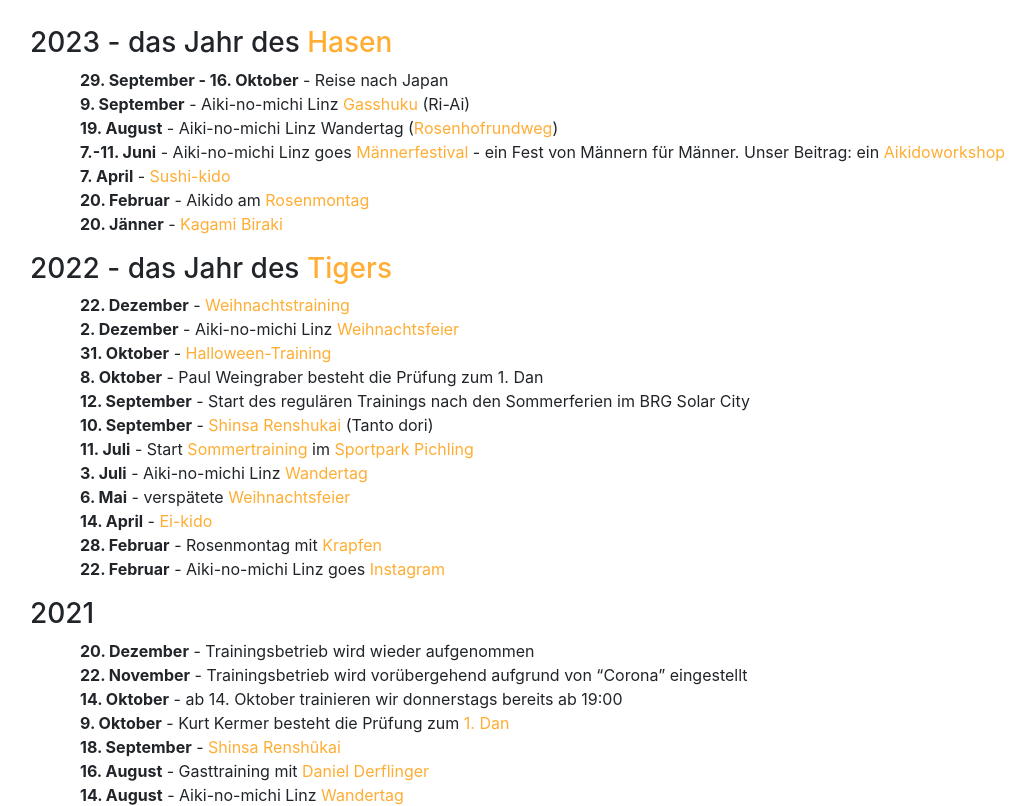
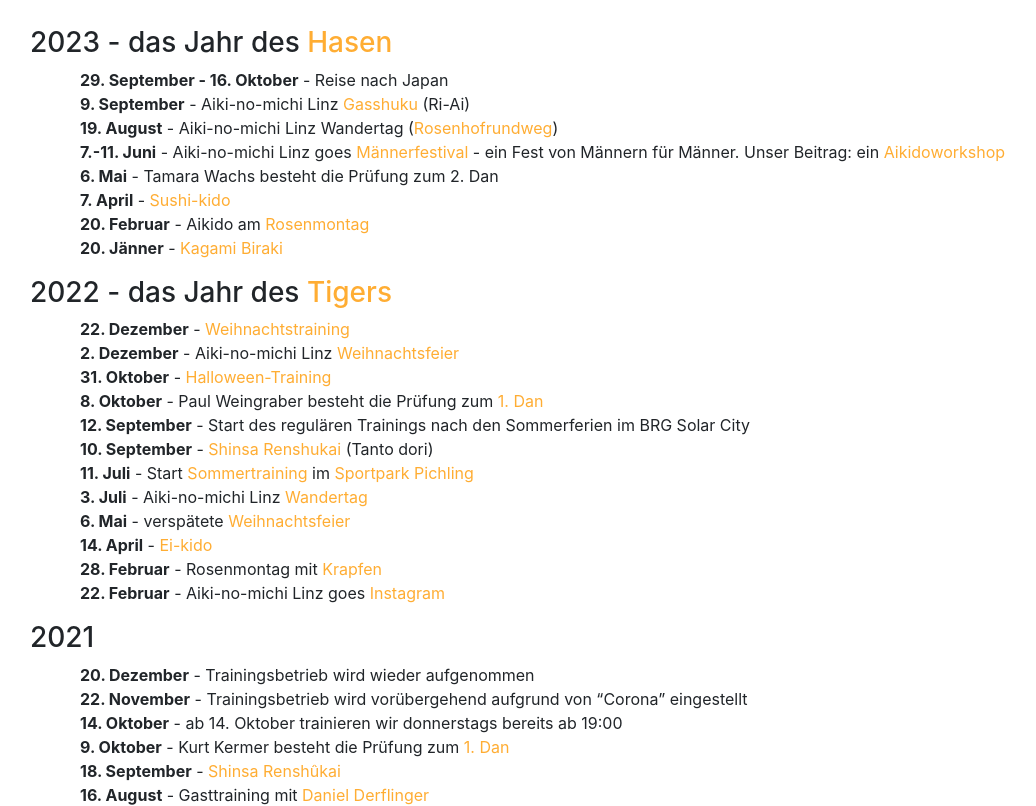
Before and after one commit to TWachs/aikinomichi-linz, a Jekyll site: the page built from aktuelles.md, in a window 1280 px wide and 900 px high, scrolled down 491 px, cut to the strip 94-900 px from the top of the window. Shown: the whole strip, without its empty margins (55-1091 px from the left). Built offline with Jekyll 4.4.1, drawn with Linux system fonts in a browser that asks for light colours; nearby versions of some CDN libraries; some of the changed lines change nothing that is shown.

Commit message:
Update aktuelles.md

```diff
--- a/aktuelles.md
+++ b/aktuelles.md
@@ -14,6 +14,7 @@ title: Aktuelles
 * **9. September** - Aiki-no-michi Linz [Gasshuku](https://www.facebook.com/photo?fbid=688399769961904&set=a.441578571310693){:target="_blank"} (Ri-Ai)
 * **19. August** - Aiki-no-michi Linz Wandertag ([Rosenhofrundweg](https://www.ausflugstipps.at/oesterreich-tour/detail/430001088/rosenhof-rundweg.html){:target="_blank"})
 * **7.-11. Juni** - Aiki-no-michi Linz goes [Männerfestival](https://www.maennerfestival.at/){:target="_blank"} - ein Fest von Männern für Männer. Unser Beitrag: ein [Aikidoworkshop](https://www.maennerfestival.at/aikido.html){:target="_blank"}
+* **6. Mai** - Tamara Wachs besteht die Prüfung zum 2. Dan
 * **7. April** - [Sushi-kido](https://www.facebook.com/photo/?fbid=674288198039728&set=pcb.674288271373054){:target="_blank"}
 * **20. Februar** - Aikido am [Rosenmontag](https://www.facebook.com/photo/?fbid=638725011596047&set=pcb.638725098262705){:target="_blank"}
 * **20. Jänner** - [Kagami Biraki](https://www.facebook.com/photo/?fbid=10227879238633736&set=pcb.10227879239073747){:target="_blank"}
@@ -23,7 +24,7 @@ title: Aktuelles
 * **22. Dezember** - [Weihnachtstraining](https://www.instagram.com/p/CmwQG7KIWy8/?igshid=MDJmNzVkMjY=){:target="_blank"}
 * **2. Dezember** - Aiki-no-michi Linz [Weihnachtsfeier](https://www.instagram.com/p/Cly0QbJI_Xk/?igshid=MDJmNzVkMjY=){:target="_blank"}
 * **31. Oktober** - [Halloween-Training](https://www.facebook.com/photo?fbid=538221621646387&set=pcb.538221754979707){:target="_blank"}
-* **8. Oktober** - Paul Weingraber besteht die Prüfung zum 1. Dan
+* **8. Oktober** - Paul Weingraber besteht die Prüfung zum [1. Dan](https://www.facebook.com/photo?fbid=6113467595415998&set=pcb.6113469222082502){:target="_blank"}
 * **12. September** - Start des regulären Trainings nach den Sommerferien im BRG Solar City
 * **10. September** - [Shinsa Renshukai](https://www.facebook.com/aikinomichilinz/videos/1253320941935632){:target="_blank"} (Tanto dori)
 * **11. Juli** - Start [Sommertraining](https://www.instagram.com/tv/Cf3plVrgYdo/?utm_source=ig_web_copy_link){:target="_blank"} im [Sportpark Pichling](https://www.livasport.at/sportparks/sportpark-pichling/){:target="_blank"}
```
